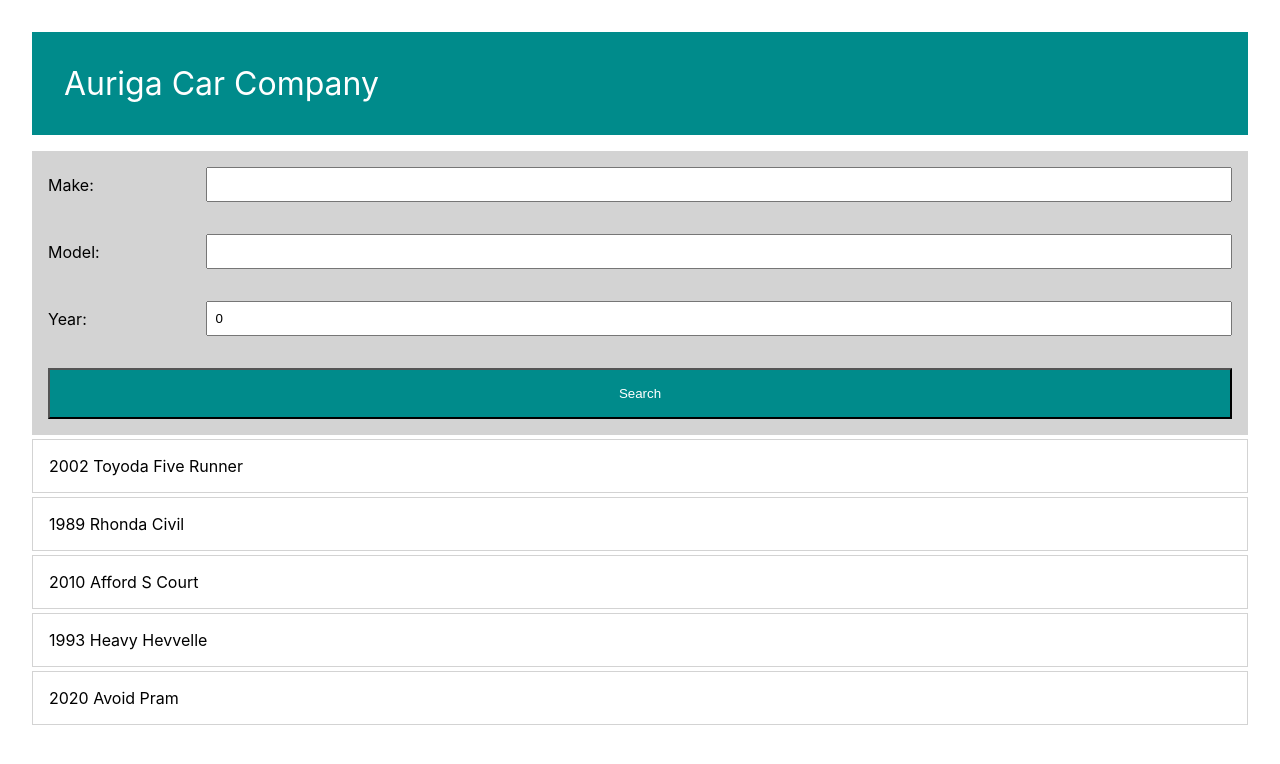
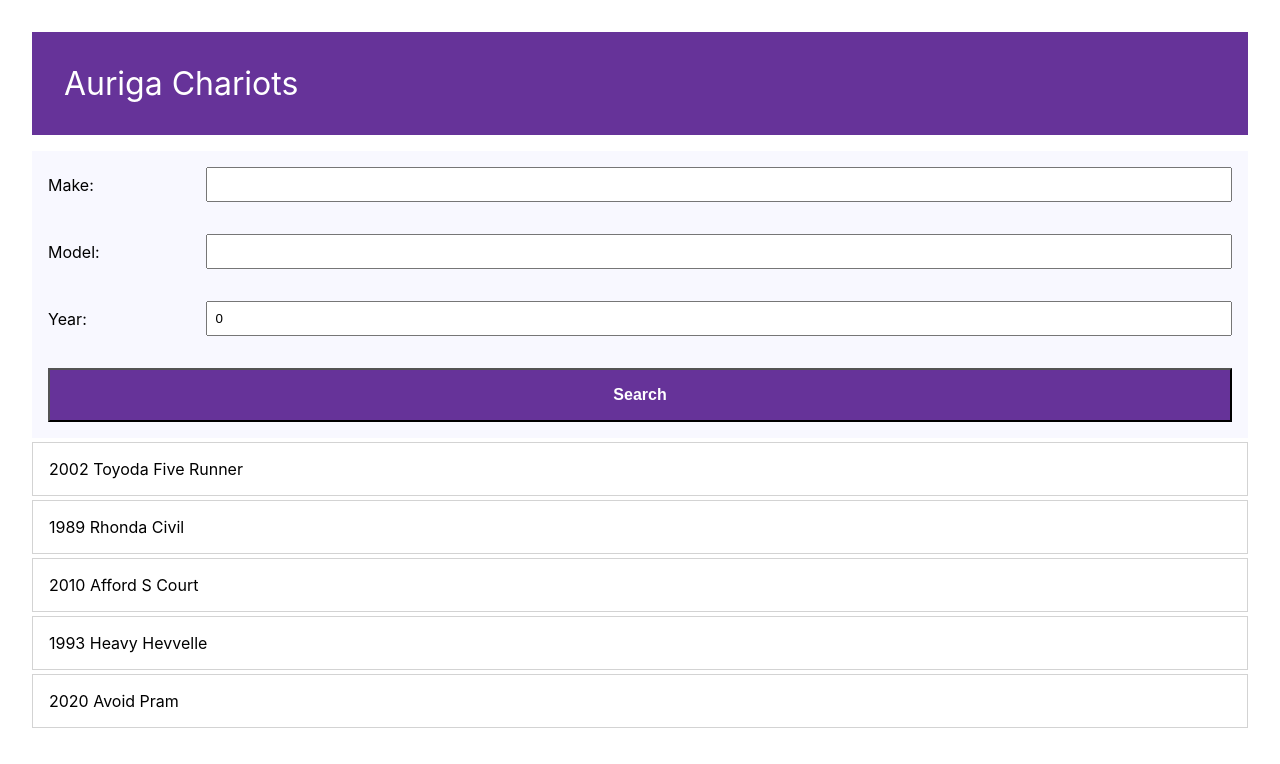
Before and after one commit to FlindianaJones/galvanize-react-training-2021, a React (Create React App) app: page / in a window 1280 px wide. Shown: the top 764 px of the page. Built offline with nearby package versions, Linux system fonts and the light colour scheme.

Commit message:
color and name tinkering

```diff
--- a/src/App.css
+++ b/src/App.css
@@ -2,14 +2,14 @@ body {
   margin: 2rem;
 }
 header {
-  background-color: darkcyan;
+  background-color: rebeccapurple;
   color: white;
   font-size: 2rem;
   padding: 2rem;
   margin-bottom: 1rem;
 }
 form {
-  background-color: lightgrey;
+  background-color: ghostwhite;
   display: flex;
   flex-direction: column;
 }
@@ -27,9 +27,11 @@ form input {
 form button {
   margin: 1rem;
   padding: 1rem;
-  background-color: darkcyan;
+  background-color: rebeccapurple;
   color: white;
   flex: 0;
+  font-weight: bolder;
+  font-size: 1rem;
 }
 li {
   list-style: none;
--- a/src/App.js
+++ b/src/App.js
@@ -23,7 +23,7 @@ function App() {
 
   return (
     <div className="App">
-      <header data-testid="header">Auriga Car Company</header>
+      <header data-testid="header">Auriga Chariots</header>
       <form onSubmit={handleSearchSubmit}>
         <label>
           Make:
```
